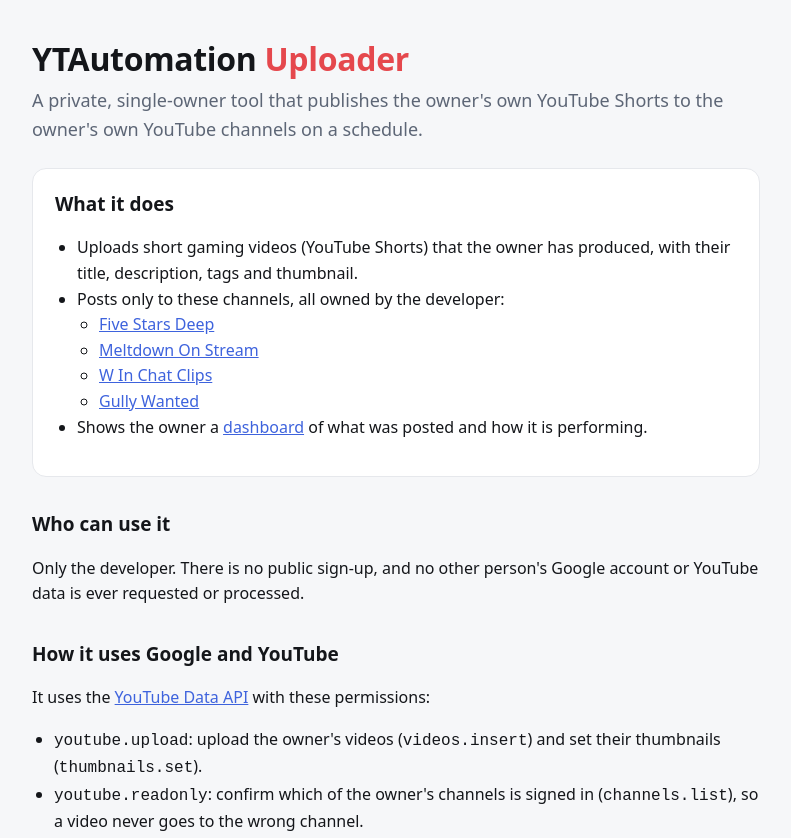
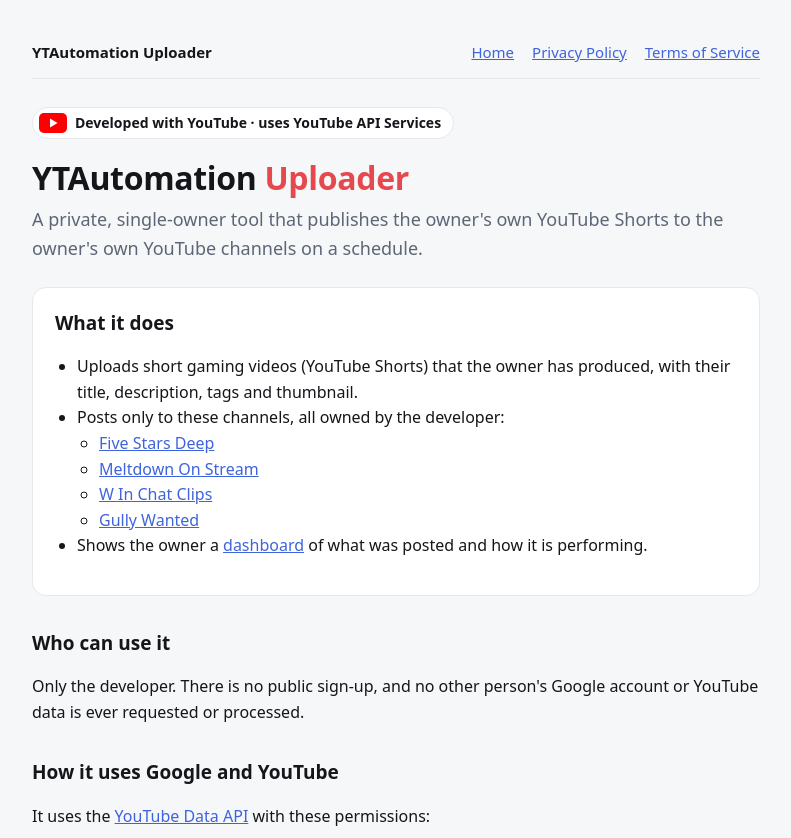
Before and after one commit to aniketkumargaikwad/YTAutomation-dashboard, a plain HTML site: page app.html in a window 1280 px wide. Shown: the top 838 px of the page, without its empty margins (244-1035 px from the left). Drawn offline with Linux system fonts and the light colour scheme.

Commit message:
Home page: privacy link + YouTube attribution; privacy: 30-day data rule

```diff
--- a/app.html
+++ b/app.html
@@ -21,11 +21,25 @@ a{color:var(--link)}
 ul{padding-left:22px}
 footer{margin-top:40px;padding-top:16px;border-top:1px solid var(--line);color:var(--muted);font-size:14px}
 footer a{margin-right:16px}
+.topnav{display:flex;flex-wrap:wrap;align-items:center;gap:8px 18px;margin:0 0 28px;padding-bottom:14px;border-bottom:1px solid var(--line);font-size:15px}
+.topnav b{margin-right:auto}
+.yt{display:inline-flex;align-items:center;gap:8px;border:1px solid var(--line);background:var(--card);border-radius:999px;padding:4px 12px 4px 6px;font-size:14px;font-weight:600;color:var(--ink);text-decoration:none}
+.yt svg{display:block}
 </style>
 </head>
 <body>
 <main>
-  <h1>YTAutomation <span>Uploader</span></h1>
+  <nav class="topnav" aria-label="Site">
+    <b>YTAutomation Uploader</b>
+    <a href="app.html">Home</a>
+    <a href="privacy.html">Privacy Policy</a>
+    <a href="terms.html">Terms of Service</a>
+  </nav>
+  <a class="yt" href="https://www.youtube.com" rel="noopener">
+    <svg width="28" height="20" viewBox="0 0 28 20" aria-hidden="true"><rect width="28" height="20" rx="5" fill="#FF0000"/><path d="M11 5.5v9l7.5-4.5z" fill="#fff"/></svg>
+    Developed with YouTube · uses YouTube API Services
+  </a>
+  <h1 style="margin-top:18px">YTAutomation <span>Uploader</span></h1>
   <p class="lead">A private, single-owner tool that publishes the owner's own YouTube Shorts to the owner's own YouTube channels on a schedule.</p>
 
   <div class="card">
```
Also changed, not shown: privacy.html (+2 -0 lines).
